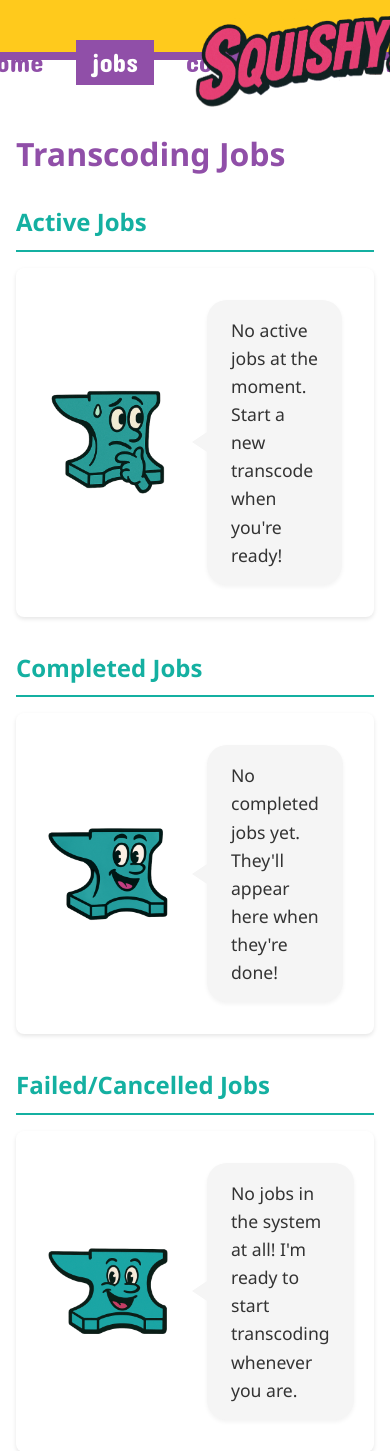
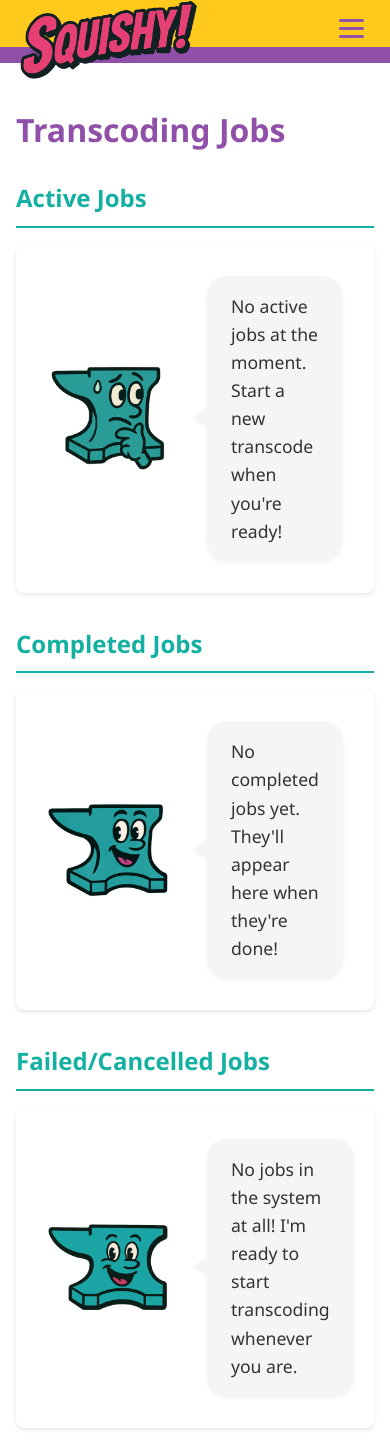
Before and after one commit to cleverdevil/squishy, a Flask app: page /jobs in a window 390 px wide. Shown: the top 1451 px of the page. After the commit the page ends 1430 px from the top, so only its background shows below. Run offline with Flask 3, Linux system fonts and the light colour scheme; data that the repository does not hold is empty; some libraries are stand-ins or nearby versions.

Commit message:
Making nav and table-heavy pages responsive.

```diff
--- a/squishy/blueprints/ui.py
+++ b/squishy/blueprints/ui.py
@@ -370,3 +370,15 @@ def delete_completed_transcode(filename):
         flash(f"Error deleting transcode: {message}", "error")
 
     return redirect(url_for("ui.completed"))
+
+
+@ui_bp.route("/test-responsive")
+def test_responsive():
+    """Test page for responsive design."""
+    return render_template("test_responsive.html")
+
+
+@ui_bp.route("/test-tables")
+def test_tables():
+    """Test page for responsive tables."""
+    return render_template("test_tables.html")
--- a/squishy/static/css/squishy.css
+++ b/squishy/static/css/squishy.css
@@ -123,7 +123,7 @@ h2 {
 
 .container {
   max-width: 1200px;
-  margin: 8rem auto;
+  margin: 10rem auto; /* Increased from 8rem to 10rem for more space */
   padding: 0 2rem;
 }
 
@@ -149,7 +149,7 @@ nav {
   align-items: center;
   max-width: 1200px;
   margin: 0 auto;
-  padding: 0 2rem;
+  padding: 0rem 2rem; /* Added vertical padding for more space */
 }
 
 .logo a {
@@ -572,6 +572,21 @@ table {
   margin-bottom: 2rem;
 }
 
+/* Responsive table wrapper */
+.table-responsive {
+  width: 100%;
+  overflow-x: auto;
+  -webkit-overflow-scrolling: touch;
+  margin-bottom: 2rem;
+  border-radius: 8px;
+  box-shadow: 0 2px 4px rgba(0, 0, 0, 0.1);
+}
+
+.table-responsive table {
+  margin-bottom: 0;
+  box-shadow: none;
+}
+
 thead {
   background-color: var(--primary-color);
   color: var(--accent-color);
@@ -2169,25 +2184,160 @@ progress {
 /* 18. Responsive Styles
 /* ========================================================================== */
 
+/* Mobile menu toggle */
+.mobile-menu-toggle {
+  display: none;
+  background: none;
+  border: none;
+  cursor: pointer;
+  padding: 0.5rem;
+  z-index: 1000;
+  width: 40px;
+  height: 40px;
+  position: relative;
+  margin-right: 0.25rem;
+}
+
+.mobile-menu-toggle:focus {
+  outline: 2px solid rgba(144, 79, 168, 0.5);
+  border-radius: 4px;
+}
+
+.menu-bar {
+  display: block;
+  width: 25px;
+  height: 3px;
+  margin: 5px 0;
+  background-color: var(--accent-color);
+  border-radius: 3px;
+  transition: transform 0.3s ease-in-out, opacity 0.3s ease-in-out;
+}
+
 @media (max-width: 768px) {
   /* Layout adjustments */
   .container {
     padding: 0 1rem;
+    margin-top: 6.5rem; /* Increased to accommodate larger logo */
+    margin-bottom: 2rem; /* Added for better spacing at the bottom */
+  }
+
+  /* Tables responsive styles */
+  th, td {
+    padding: 0.5rem;
+    min-width: 100px; /* Ensure columns have minimum width on mobile */
+  }
+
+  /* Column widths for jobs table */
+  .col-media { min-width: 180px; }
+  .col-size { min-width: 100px; }
+  .col-preset { min-width: 110px; }
+  .col-status { min-width: 100px; }
+  .col-progress { min-width: 120px; }
+  .col-actions { min-width: 100px; }
+
+  /* Optimize progress bar display */
+  .progress-container {
+    max-width: 120px;
+  }
+
+  .progress-bar-row {
+    flex-wrap: nowrap;
+  }
+
+  progress {
+    height: 6px; /* Smaller height on mobile */
+  }
+
+  .progress-text {
+    font-size: 0.55rem; /* Smaller font on mobile */
+    min-width: 2.5em; /* Smaller width on mobile */
+  }
+
+  .progress-time {
+    font-size: 0.55rem; /* Smaller font on mobile */
+  }
+
+  .action-buttons-container {
+    gap: 0.25rem; /* Smaller gap on mobile */
+  }
+
+  .circle-button {
+    width: 2rem; /* Smaller button on mobile */
+    height: 2rem; /* Smaller button on mobile */
+  }
+
+  .circle-button img {
+    width: 16px; /* Smaller icon on mobile */
+    height: 16px; /* Smaller icon on mobile */
+  }
+
+  /* Responsive cell content */
+  .responsive-ellipsis {
+    white-space: nowrap;
+    overflow: hidden;
+    text-overflow: ellipsis;
+    max-width: 150px;
   }
 
   /* Navigation */
+  header {
+    height: 55px; /* Set specific height for mobile header */
+    padding: 0;
+  }
+
   nav {
+    padding: 0;
+    position: relative;
+    height: 55px; /* Match header height */
+    justify-content: center; /* Center nav items */
+  }
+
+  .logo {
+    z-index: 1001;
+  }
+
+  .logo img {
+    position: absolute;
+    height: 80px; /* Increased from 40px to match desktop style */
+    top: 0;
+    left: 20px;
+    z-index: 1002;
+  }
+
+  .mobile-menu-toggle {
+    display: block;
+    position: absolute;
+    right: 15px;
+    top: 6px; /* Adjusted from 12px to move it up */
+  }
+
+  .nav-menu {
+    position: absolute;
+    top: 55px; /* Align with bottom of the header */
+    left: 0;
+    width: 100%;
     flex-direction: column;
-    padding: 1rem;
-  }
-
-  nav ul {
-    margin-top: 1rem;
+    background-color: var(--primary-color);
+    padding: 0;
+    max-height: 0;
+    overflow: hidden;
+    transition: max-height 0.3s ease-in-out;
+    z-index: 1000;
+    border-bottom: 0.5rem solid var(--accent-color);
+    box-shadow: 0 4px 6px rgba(0, 0, 0, 0);
+    transition: max-height 0.3s ease, box-shadow 0.3s ease;
+  }
+
+  .nav-menu.open {
+    max-height: 300px; /* Enough height for all menu items */
+    box-shadow: 0 4px 6px rgba(0, 0, 0, 0.2);
   }
 
   nav ul li {
-    margin-left: 1rem;
-    margin-right: 1rem;
+    margin: 0;
+    width: 100%;
+    text-align: center;
+    padding: 1rem 0;
   }
 
   /* Media headers */
--- /dev/null
+++ b/squishy/static/js/mobile-nav.js
@@ -0,0 +1,64 @@
+/**
+ * Mobile Navigation Script
+ * Handles the mobile menu toggle functionality
+ */
+document.addEventListener('DOMContentLoaded', function() {
+    const mobileMenuToggle = document.querySelector('.mobile-menu-toggle');
+    const navMenu = document.querySelector('.nav-menu');
+
+    if (mobileMenuToggle && navMenu) {
+        // Toggle menu when hamburger button is clicked
+        mobileMenuToggle.addEventListener('click', function() {
+            navMenu.classList.toggle('open');
+
+            // Toggle aria-expanded attribute for accessibility
+            const isExpanded = navMenu.classList.contains('open');
+            mobileMenuToggle.setAttribute('aria-expanded', isExpanded);
+
+            // Animation for hamburger to X
+            const bars = mobileMenuToggle.querySelectorAll('.menu-bar');
+            if (isExpanded) {
+                // Transform to X
+                if (bars[0]) bars[0].style.transform = 'rotate(45deg) translate(5px, 5px)';
+                if (bars[1]) bars[1].style.opacity = '0';
+                if (bars[2]) bars[2].style.transform = 'rotate(-45deg) translate(6px, -6px)';
+            } else {
+                // Reset to hamburger
+                if (bars[0]) bars[0].style.transform = 'none';
+                if (bars[1]) bars[1].style.opacity = '1';
+                if (bars[2]) bars[2].style.transform = 'none';
+            }
+        });
+
+        // Close menu when clicking anywhere else on the page
+        document.addEventListener('click', function(event) {
+            if (!navMenu.contains(event.target) &&
+                !mobileMenuToggle.contains(event.target) &&
+                navMenu.classList.contains('open')) {
+
+                navMenu.classList.remove('open');
+                mobileMenuToggle.setAttribute('aria-expanded', false);
+
+                // Reset hamburger icon
+                const bars = mobileMenuToggle.querySelectorAll('.menu-bar');
+                if (bars[0]) bars[0].style.transform = 'none';
+                if (bars[1]) bars[1].style.opacity = '1';
+                if (bars[2]) bars[2].style.transform = 'none';
+            }
+        });
+
+        // Close menu when ESC key is pressed
+        document.addEventListener('keydown', function(event) {
+            if (event.key === 'Escape' && navMenu.classList.contains('open')) {
+                navMenu.classList.remove('open');
+                mobileMenuToggle.setAttribute('aria-expanded', false);
+
+                // Reset hamburger icon
+                const bars = mobileMenuToggle.querySelectorAll('.menu-bar');
+                if (bars[0]) bars[0].style.transform = 'none';
+                if (bars[1]) bars[1].style.opacity = '1';
+                if (bars[2]) bars[2].style.transform = 'none';
+            }
+        });
+    }
+});
--- a/squishy/templates/base.html
+++ b/squishy/templates/base.html
@@ -34,7 +34,15 @@
             <div class="logo">
                 <a href="{{ url_for('ui.index') }}"><img src="/static/img/logo.png" alt="Squishy!"></a>
             </div>
-            <ul>
+
+            <!-- Mobile menu toggle button -->
+            <button class="mobile-menu-toggle" aria-label="Toggle menu">
+                <span class="menu-bar"></span>
+                <span class="menu-bar"></span>
+                <span class="menu-bar"></span>
+            </button>
+
+            <ul class="nav-menu">
                 <li{% if request.endpoint == 'ui.index' %} class="active"{% endif %}><a href="{{ url_for('ui.index') }}">Home</a></li>
                 <li{% if request.endpoint == 'ui.jobs' %} class="active"{% endif %}><a href="{{ url_for('ui.jobs') }}">Jobs</a></li>
                 <li{% if request.endpoint == 'ui.completed' %} class="active"{% endif %}><a href="{{ url_for('ui.completed') }}">Completed</a></li>
@@ -88,6 +96,7 @@
     <script src="{{ url_for('static', filename='js/splash.js') }}"></script>
     <script src="{{ url_for('static', filename='js/notifications.js') }}"></script>
     <script src="{{ url_for('static', filename='js/tooltips.js') }}"></script>
+    <script src="{{ url_for('static', filename='js/mobile-nav.js') }}"></script>
 
     <!-- Page-specific scripts -->
     {% block scripts %}{% endblock %}
```
Also changed, not shown: squishy/templates/ui/jobs.html (+25 -19 lines).
